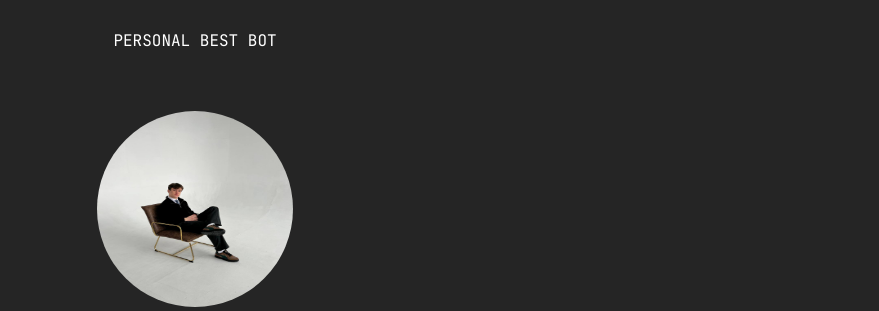
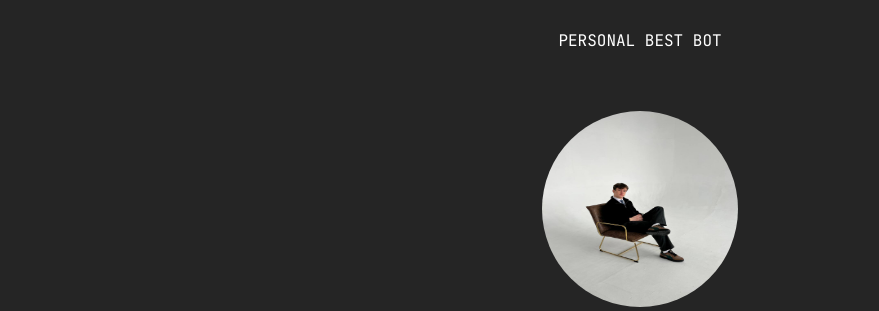
Before and after one commit to BogdanChelnokov/personal-best-bot-front, a website: page index.html in a window 1280 px wide. Shown: the top 311 px of the page, without its empty margins (0-879 px from the left). Drawn offline with Linux system fonts and the light colour scheme.

Commit message:
Update styles_index.css

```diff
--- a/styles/styles_index.css
+++ b/styles/styles_index.css
@@ -7,7 +7,6 @@
     padding: 0;
 }
 body{
-    width: 390px;
     background-color: #252525;
     color: #fff;
     flex-direction: column;
```
